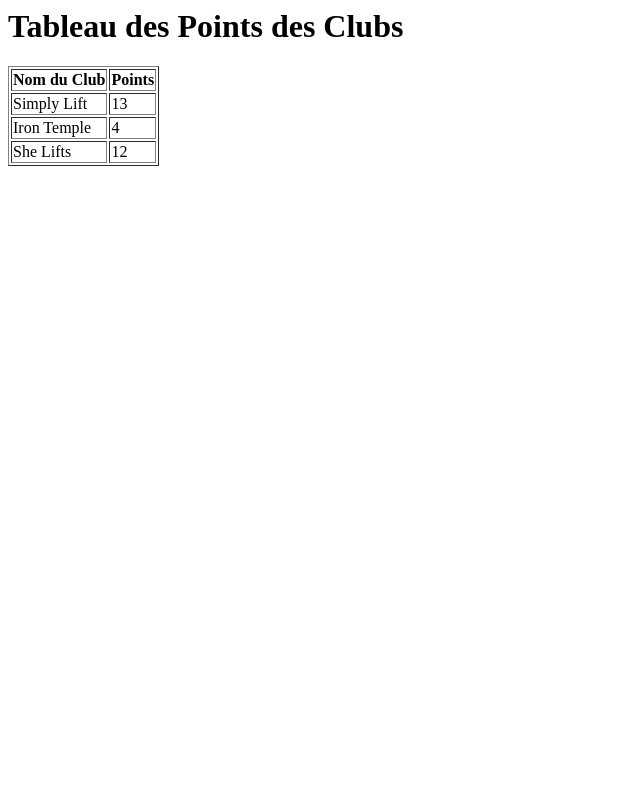
After one commit to CRX2B/GUDLFT, a Flask app: page /points in a window 1280 px wide. The commit adds this page. Shown: the whole page, without its empty margins (0-640 px from the left). Run offline with Flask 2, Linux system fonts and the light colour scheme.

Commit message:
FEATURE : Implémentation du tableau d'affichage des points et du test de redirection en cas d'absence de données

```diff
--- a/server.py
+++ b/server.py
@@ -86,5 +86,12 @@ def purchasePlaces():
 def logout():
     return redirect(url_for('index'))
 
+@app.route('/points')
+def points_display():
+    if not clubs:
+        flash("No data available for clubs.")
+        return redirect(url_for('index'))
+    return render_template('points.html', clubs=clubs)
+
 if __name__ == "__main__":
     app.run()
--- a/templates/index.html
+++ b/templates/index.html
@@ -6,6 +6,7 @@
 </head>
 <body>
     <h1>Welcome to the GUDLFT Registration Portal!</h1>
+    <a href="{{url_for('points_display')}}">Voir le tableau des points</a></br>
     {% with messages = get_flashed_messages() %}
       {% if messages %}
         <ul>
--- /dev/null
+++ b/templates/points.html
@@ -0,0 +1,20 @@
+<html>
+<head>
+    <title>Tableau des Points</title>
+</head>
+<body>
+    <h1>Tableau des Points des Clubs</h1>
+    <table border="1">
+        <tr>
+            <th>Nom du Club</th>
+            <th>Points</th>
+        </tr>
+        {% for club in clubs %}
+        <tr>
+            <td>{{ club['name'] }}</td>
+            <td>{{ club['points'] }}</td>
+        </tr>
+        {% endfor %}
+    </table>
+</body>
+</html>
```
Also changed, not shown: tests/unit/conftest.py (+4 -2 lines), tests/unit/test_points_display.py (added, +29 -0 lines).
